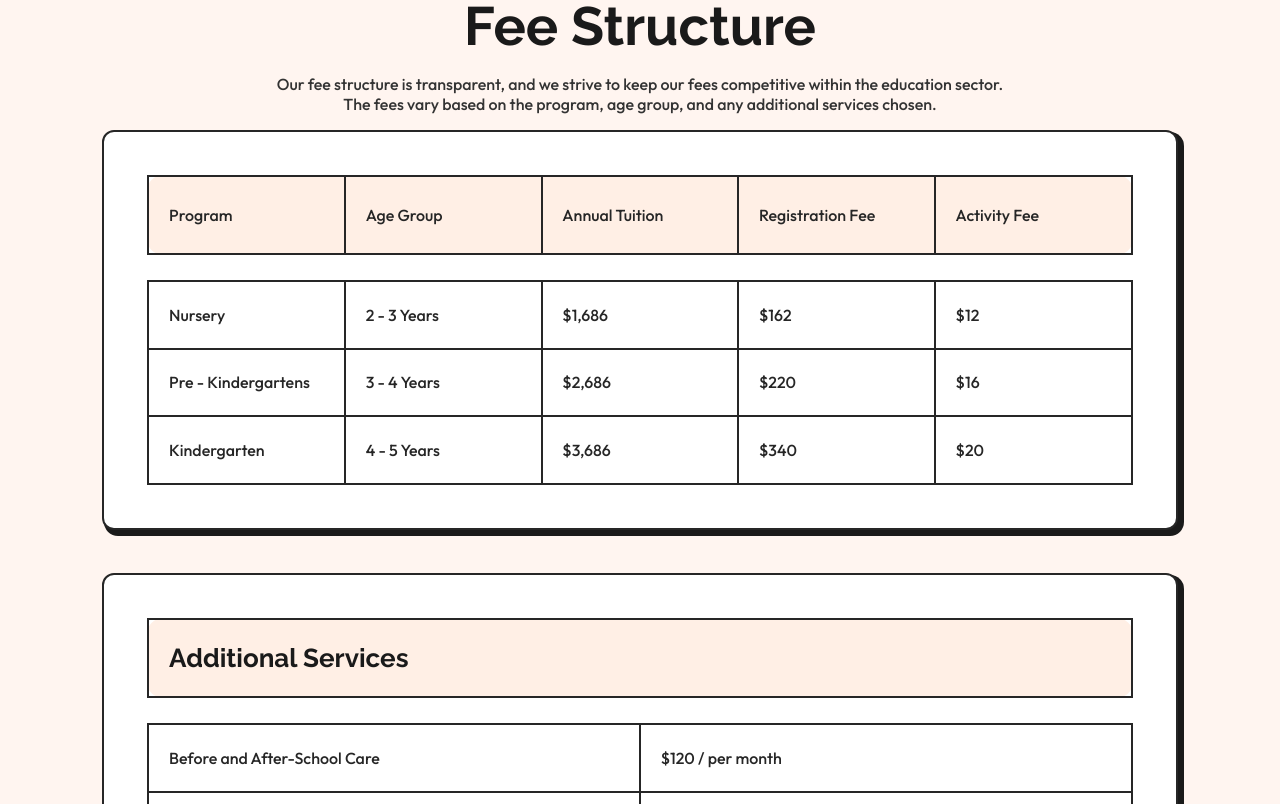
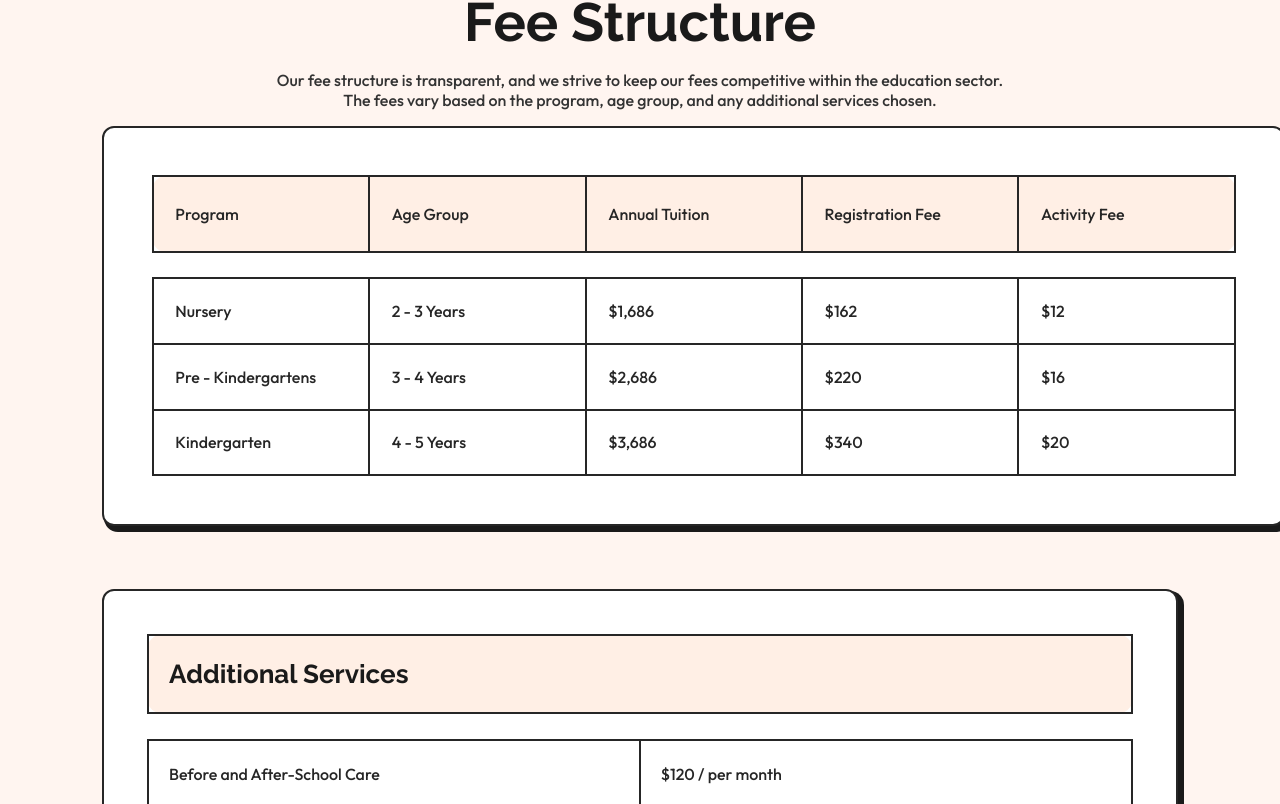
Before and after one commit to sajidMunir04/little-learners, a React (Vite) app: page /admissions in a window 1280 px wide. Shown: the part 1816-2620 px from the top of the page. Built offline with nearby package versions, Linux system fonts and the light colour scheme.

Commit message:
bug fixes

```diff
--- a/src/components/admission/FeeSection.module.css
+++ b/src/components/admission/FeeSection.module.css
@@ -56,6 +56,13 @@
     box-sizing: border-box;
     height: 400px;
     box-shadow: 4px 4px 0px 2px var(--gray-10);
+    overflow-x: scroll;
+}
+
+.firstTable{
+    width: 110%;
+    height: 420px;
+    overflow: scroll;
 }
 
 .servicesTableContainer{
@@ -116,7 +123,6 @@
     }
 
     .programTableContainer{
-        width: 200%;
-        overflow: hidden;
+        width: max-content;
     }
 }
--- a/src/components/admission/FeeSection.tsx
+++ b/src/components/admission/FeeSection.tsx
@@ -11,6 +11,7 @@ function FeeSection()
             based on the program, age group, and any additional services chosen."/>
         </div>
         <div className={styles.contentContainer}>
+            <div className={styles.firstTable}>
             <div className={styles.programTableContainer}>
                 <table className={styles.programHeadingTable}>
                     <tr className={styles.programTableRow}>
@@ -45,6 +46,7 @@ function FeeSection()
                     </tr>
                 </table>
             </div>
+            </div>
             <div className={styles.servicesTableContainer}>
                 <table className={styles.sectionHeadingTable}>
                     <tr className={styles.serviceTableRow}>
--- a/src/components/home/TestimonialSection.module.css
+++ b/src/components/home/TestimonialSection.module.css
@@ -61,7 +61,7 @@
     }
 
     .cardsContainer{
-        width: max-content;
+        width: 100%;
         flex-direction: column;
     }
 
--- a/src/components/shared/SaleBanner.module.css
+++ b/src/components/shared/SaleBanner.module.css
@@ -9,6 +9,7 @@
     grid-auto-rows: min-content;
     overflow: hidden;
     margin-top: 1.6%;
+    box-sizing: border-box;
 }
 
 .contentContainer{
--- a/src/components/shared/TestimonialCard.module.css
+++ b/src/components/shared/TestimonialCard.module.css
@@ -60,5 +60,6 @@
 @media (max-width: 1100px) {
     .container{
         margin-block: 2%;
+        width: 100%;
     }
 }
```
